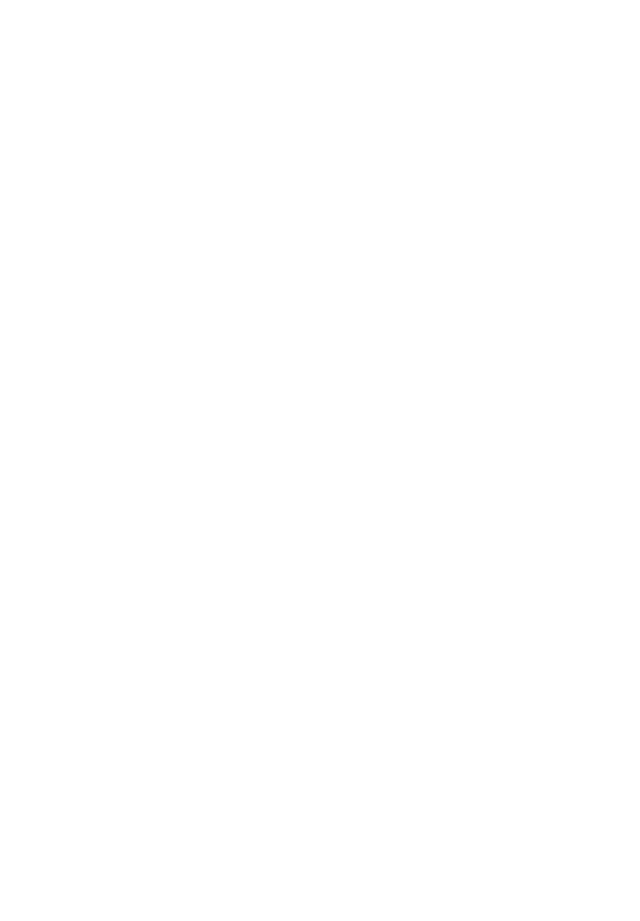
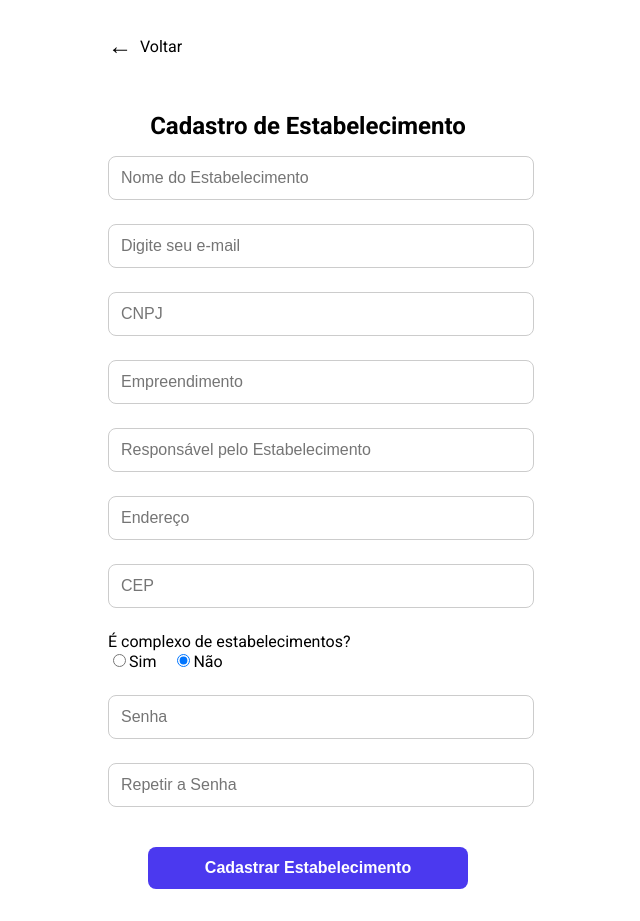
Before and after one commit to mateus-rossisantos/concentraPay, a React (Create React App) app: page /cadastrar-estabelecimento in a window 1280 px wide. Before the commit this address had no page. Shown: the whole page, without its empty margins (332-972 px from the left). Before the commit the page ends 800 px from the top, so only its background shows below. Built offline with nearby package versions, Linux system fonts and the light colour scheme.

Commit message:
tela de cadastro de estabelecimentos

```diff
--- a/src/App.js
+++ b/src/App.js
@@ -3,6 +3,7 @@
 import { BrowserRouter as Router, Routes, Route } from 'react-router-dom';
 import LoginScreen from './components/LoginScreen';
 import ForgotPasswordScreen from './components/ForgotPasswordScreen';
+import EstablishmentRegistrationScreen from './components/EstablishmentRegistrationScreen';
 
 function App() {
   return (
@@ -10,6 +11,7 @@
       <Routes>
         <Route path="/" element={<LoginScreen />} />
         <Route path="/esqueci-senha" element={<ForgotPasswordScreen />} />
+        <Route path="/cadastrar-estabelecimento" element={<EstablishmentRegistrationScreen />} />
       </Routes>
     </Router>
   );
--- /dev/null
+++ b/src/components/EstablishmentRegistrationScreen.jsx
@@ -0,0 +1,166 @@
+import React, { useState } from 'react';
+import { useNavigate } from 'react-router-dom';
+import { db } from '../firebaseConfig'; // Importando o Firestore
+import { collection, addDoc } from 'firebase/firestore';
+import {
+  Container,
+  BackWrapper,
+  BackArrow,
+  BackText,
+  Title,
+  Input,
+  InputLabel,
+  RadioGroup,
+  RadioLabel,
+  Button,
+} from './EstablishmentRegistrationScreen.styles';
+
+const EstablishmentRegistrationScreen = () => {
+  const [name, setName] = useState('');
+  const [email, setEmail] = useState('');
+  const [cnpj, setCnpj] = useState('');
+  const [empreendimento, setEmpreendimento] = useState('');
+  const [contact, setContact] = useState('');
+  const [address, setAddress] = useState('');
+  const [zipCode, setZipCode] = useState('');
+  const [multiEc, setMultiEc] = useState(false);
+  const [password, setPassword] = useState('');
+  const [repeatPassword, setRepeatPassword] = useState('');
+  const navigate = useNavigate();
+
+  const handleRegister = async (e) => {
+    e.preventDefault();
+
+    if (password !== repeatPassword) {
+      alert('As senhas não coincidem!');
+      return;
+    }
+
+    try {
+
+      await addDoc(collection(db, 'estabelecimento'), {
+        name,
+        email,
+        cnpj,
+        empreendimento,
+        contact,
+        address,
+        zipCode,
+        multiEc,
+        password,
+      });
+
+
+      alert('Estabelecimento cadastrado com sucesso!');
+      navigate('/');
+    } catch (error) {
+      console.error('Erro ao cadastrar estabelecimento:', error);
+      alert('Erro ao cadastrar estabelecimento. Tente novamente.');
+    }
+  };
+
+  return (
+    <Container>
+      <BackWrapper onClick={() => navigate('/')}>
+        <BackArrow>←</BackArrow>
+        <BackText>Voltar</BackText>
+      </BackWrapper>
+
+      <Title>Cadastro de Estabelecimento</Title>
+
+      <form onSubmit={handleRegister}>
+        <Input
+          type="text"
+          placeholder="Nome do Estabelecimento"
+          value={name}
+          onChange={(e) => setName(e.target.value)}
+        />
+
+        <Input
+          type="email"
+          placeholder="Digite seu e-mail"
+          value={email}
+          onChange={(e) => setEmail(e.target.value)}
+        />
+
+        <Input
+          type="text"
+          placeholder="CNPJ"
+          value={cnpj}
+          onChange={(e) => setCnpj(e.target.value)}
+        />
+
+        <Input
+          type="text"
+          placeholder="Empreendimento"
+          value={empreendimento}
+          onChange={(e) => setEmpreendimento(e.target.value)}
+        />
+
+        <Input
+          type="text"
+          placeholder="Responsável pelo Estabelecimento"
+          value={contact}
+          onChange={(e) => setContact(e.target.value)}
+        />
+
+        <Input
+          type="text"
+          placeholder="Endereço"
+          value={address}
+          onChange={(e) => setAddress(e.target.value)}
+        />
+
+        <Input
+          type="text"
+          placeholder="CEP"
+          value={zipCode}
+          onChange={(e) => setZipCode(e.target.value)}
+        />
+
+        <InputLabel>É complexo de estabelecimentos?</InputLabel>
+        <RadioGroup>
+        <div>
+            <input
+            type="radio"
+            id="sim"
+            name="multiEc"
+            checked={multiEc === true}
+            onChange={() => setMultiEc(true)}
+            />
+            <RadioLabel htmlFor="sim">Sim</RadioLabel>
+        </div>
+        <div>
+            <input
+            type="radio"
+            id="nao"
+            name="multiEc"
+            checked={multiEc === false}
+            onChange={() => setMultiEc(false)}
+            />
+            <RadioLabel htmlFor="nao">Não</RadioLabel>
+        </div>
+        </RadioGroup>
+
+
+        <Input
+          type="password"
+          placeholder="Senha"
+          value={password}
+          onChange={(e) => setPassword(e.target.value)}
+        />
+
+        <Input
+          type="password"
+          placeholder="Repetir a Senha"
+          value={repeatPassword}
+          onChange={(e) => setRepeatPassword(e.target.value)}
+        />
+
+        <Button type="submit">Cadastrar Estabelecimento</Button>
+      </form>
+    </Container>
+  );
+};
+
+export default EstablishmentRegistrationScreen;
--- /dev/null
+++ b/src/components/EstablishmentRegistrationScreen.styles.js
@@ -0,0 +1,79 @@
+import styled from 'styled-components';
+
+export const Container = styled.div`
+  max-width: 400px;
+  margin: 0 auto;
+  padding: 2rem 1rem;
+  font-family: 'Roboto', sans-serif;
+  background-color: #ffffff;
+  min-height: 100vh;
+  display: flex;
+  flex-direction: column;
+  align-items: center;
+`;
+
+export const BackWrapper = styled.div`
+  display: flex;
+  align-items: center;
+  margin-bottom: 2rem;
+  cursor: pointer;
+  align-self: flex-start;
+`;
+
+export const BackArrow = styled.span`
+  font-size: 1.5rem;
+  margin-right: 0.5rem;
+`;
+
+export const BackText = styled.span`
+  font-size: 1rem;
+  color: #000;
+`;
+
+export const Title = styled.h2`
+  color: #000;
+  margin-bottom: 1rem;
+  text-align: center;
+`;
+
+export const InputLabel = styled.label`
+  font-size: 1rem;
+  color: #000;
+  margin-bottom: 0.5rem;
+  align-self: flex-start;
+`;
+
+export const Input = styled.input`
+  width: 100%;
+  padding: 0.75rem;
+  margin-bottom: 1.5rem;
+  border: 1px solid #ccc;
+  border-radius: 8px;
+  font-size: 1rem;
+`;
+
+export const RadioGroup = styled.div`
+  display: flex;
+  gap: 1rem;
+  margin-bottom: 1.5rem;
+`;
+
+export const RadioLabel = styled.label`
+  font-size: 1rem;
+  color: #000;
+`;
+
+export const Button = styled.button`
+  width: 80%;
+  padding: 0.75rem;
+  background-color: #4b39ef;
+  color: #fff;
+  border: none;
+  border-radius: 8px;
+  font-size: 1rem;
+  font-weight: bold;
+  cursor: pointer;
+  text-align: center;
+  margin: 1rem auto 0;
+  display: block;
+`;
--- a/src/components/LoginScreen.jsx
+++ b/src/components/LoginScreen.jsx
@@ -107,7 +107,9 @@
           />
           {erroSenha && <Error>{erroSenha}</Error>}
           <Button onClick={handleSubmit}>Cadastrar</Button>
-          <TextButton onClick={() => alert('Cadastro de estabelecimento')}>Cadastrar estabelecimento</TextButton>
+          <TextButton onClick={() => navigate('/cadastrar-estabelecimento')}>
+                Cadastrar estabelecimento
+        </TextButton>
         </>
       )}
     </Container>
--- a/src/firebaseConfig.js
+++ b/src/firebaseConfig.js
@@ -1,6 +1,7 @@
 // src/firebaseConfig.js
 import { initializeApp } from 'firebase/app';
 import { getAuth } from 'firebase/auth';
+import { getFirestore } from "firebase/firestore";
 
 const firebaseConfig = {
     apiKey: "AIzaSyCIaQdEfQPWEkM4zmTNug5Mot_MkGV1rT4",
@@ -14,4 +15,5 @@
 const app = initializeApp(firebaseConfig);
 const auth = getAuth(app);
 
+export const db = getFirestore(app);
 export { auth };
```
